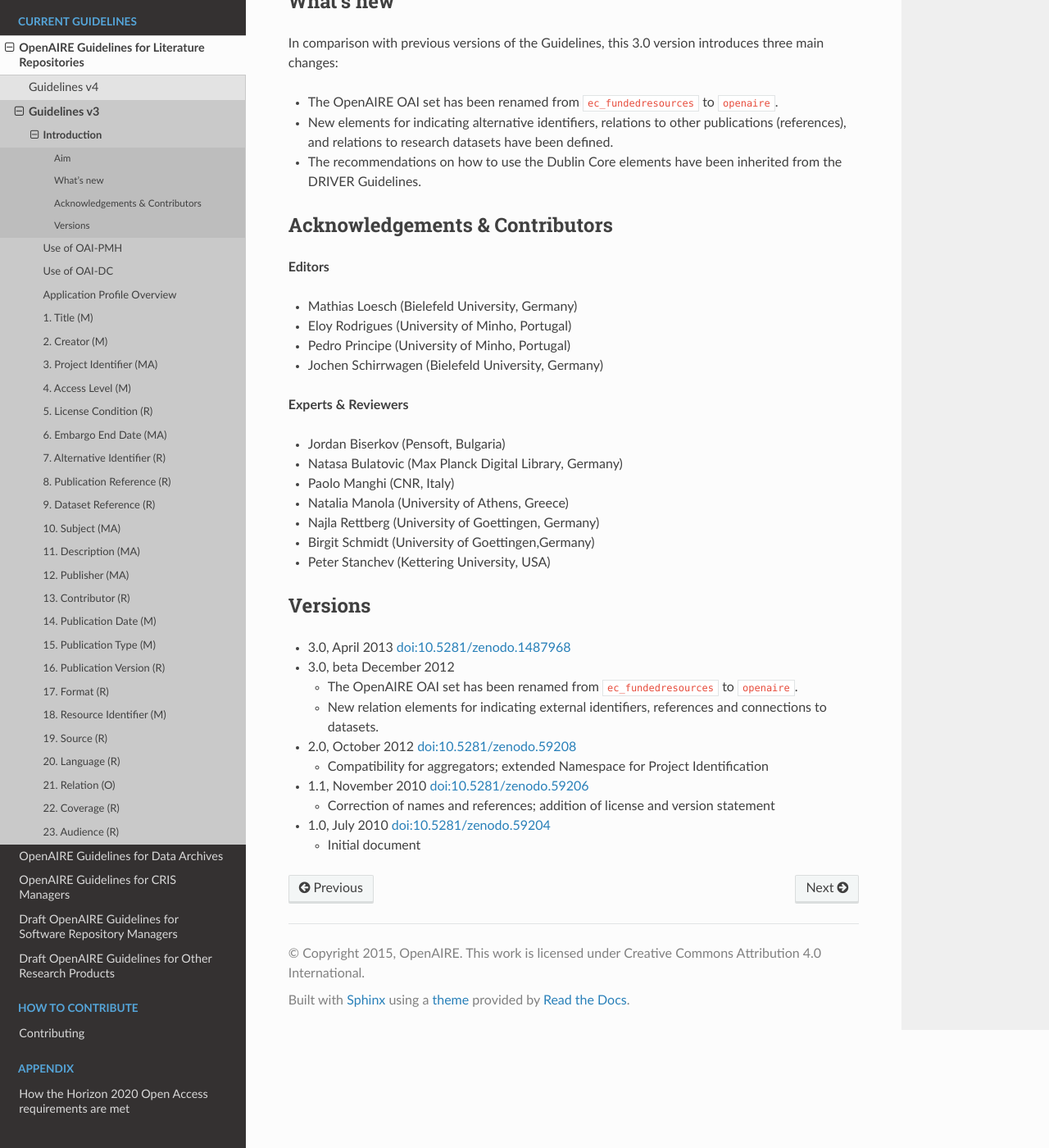
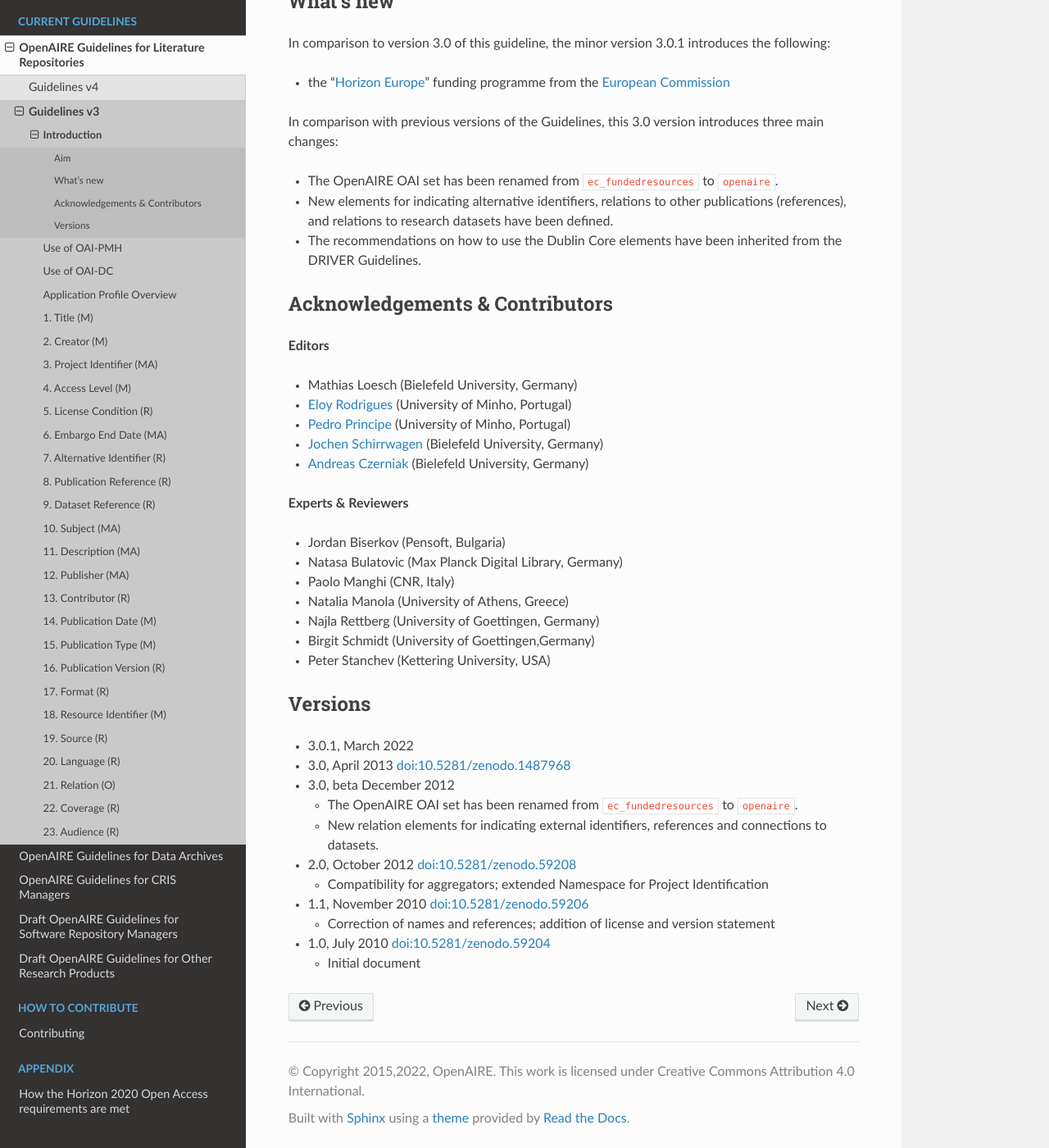
Before and after one commit to openaire/guidelines, a Sphinx documentation site: the page built from docs/literature/introduction.rst, in a window 1280 px wide and 1400 px high, scrolled down 807 px. Shown: the whole window at 82% size. Built offline with Sphinx 7.4.7 and the Read the Docs theme 2.0.0, drawn with Linux system fonts in a browser that asks for light colours.

Commit message:
some additional refinements regarding aggregators and versioning

```diff
--- a/docs/conf.py
+++ b/docs/conf.py
@@ -58,16 +58,16 @@
 
 # General information about the project.
 project = u'OpenAIRE Guidelines'
-copyright = u'2015, OpenAIRE. This work is licensed under Creative Commons Attribution 4.0 International'
+copyright = u'2015,2022, OpenAIRE. This work is licensed under Creative Commons Attribution 4.0 International'
 
 # The version info for the project you're documenting, acts as replacement for
 # |version| and |release|, also used in various other places throughout the
 # built documents.
 #
 # The short X.Y version.
-#version = '3.0'
+#version = '3.0.1'
 # The full version, including alpha/beta/rc tags.
-#release = '3.0'
+#release = '3.0.1'
 
 # The language for content autogenerated by Sphinx. Refer to documentation
 # for a list of supported languages.
--- a/docs/literature/introduction.rst
+++ b/docs/literature/introduction.rst
@@ -35,6 +35,10 @@
 
 What's new
 ^^^^^^^^^^
+In comparison to version 3.0 of this guideline, the minor version 3.0.1 introduces the following:
+
+* the "`Horizon Europe <https://ec.europa.eu/info/research-and-innovation/funding/funding-opportunities/funding-programmes-and-open-calls/horizon-europe_en>`_" funding programme from the `European Commission <https://ec.europa.eu/>`_
+
 In comparison with previous versions of the Guidelines, this 3.0 version introduces
 three main changes:
 
@@ -48,9 +52,10 @@
 **Editors**
 
 * Mathias Loesch (Bielefeld University, Germany)
-* Eloy Rodrigues (University of Minho, Portugal)
-* Pedro Principe (University of Minho, Portugal)
-* Jochen Schirrwagen (Bielefeld University, Germany)
+* `Eloy Rodrigues <https://orcid.org/0000-0002-7862-2681>`_ (University of Minho, Portugal)
+* `Pedro Principe <https://orcid.org/0000-0002-8588-4196>`_ (University of Minho, Portugal)
+* `Jochen Schirrwagen <https://orcid.org/0000-0002-0458-1004>`_ (Bielefeld University, Germany)
+* `Andreas Czerniak <https://orcid.org/0000-0003-3883-4169>`_ (Bielefeld University, Germany)
 
 **Experts & Reviewers**
 
@@ -64,6 +69,8 @@
 
 Versions
 ^^^^^^^^
+* 3.0.1, March 2022
+
 * 3.0, April 2013 `doi:10.5281/zenodo.1487968 <http://dx.doi.org/10.5281/zenodo.1487968>`_
 
 * 3.0, beta December 2012
--- a/docs/literature/use_of_oai_pmh.rst
+++ b/docs/literature/use_of_oai_pmh.rst
@@ -59,3 +59,7 @@
         </originDescription>
       </provenance>
     </about>
+
+.. note::
+   It is recommended to consider the section `Compatibility of Aggregators <https://openaire-guidelines-for-literature-repository-managers.readthedocs.io/en/latest/use_of_oai_pmh.html#compatibility-of-aggregators>`_
+   under `OpenAIRE Guidelines for Institutional and Thematic Repository Managers v4 <https://openaire-guidelines-for-literature-repository-managers.readthedocs.io/en/latest/>`_ as well.
```
